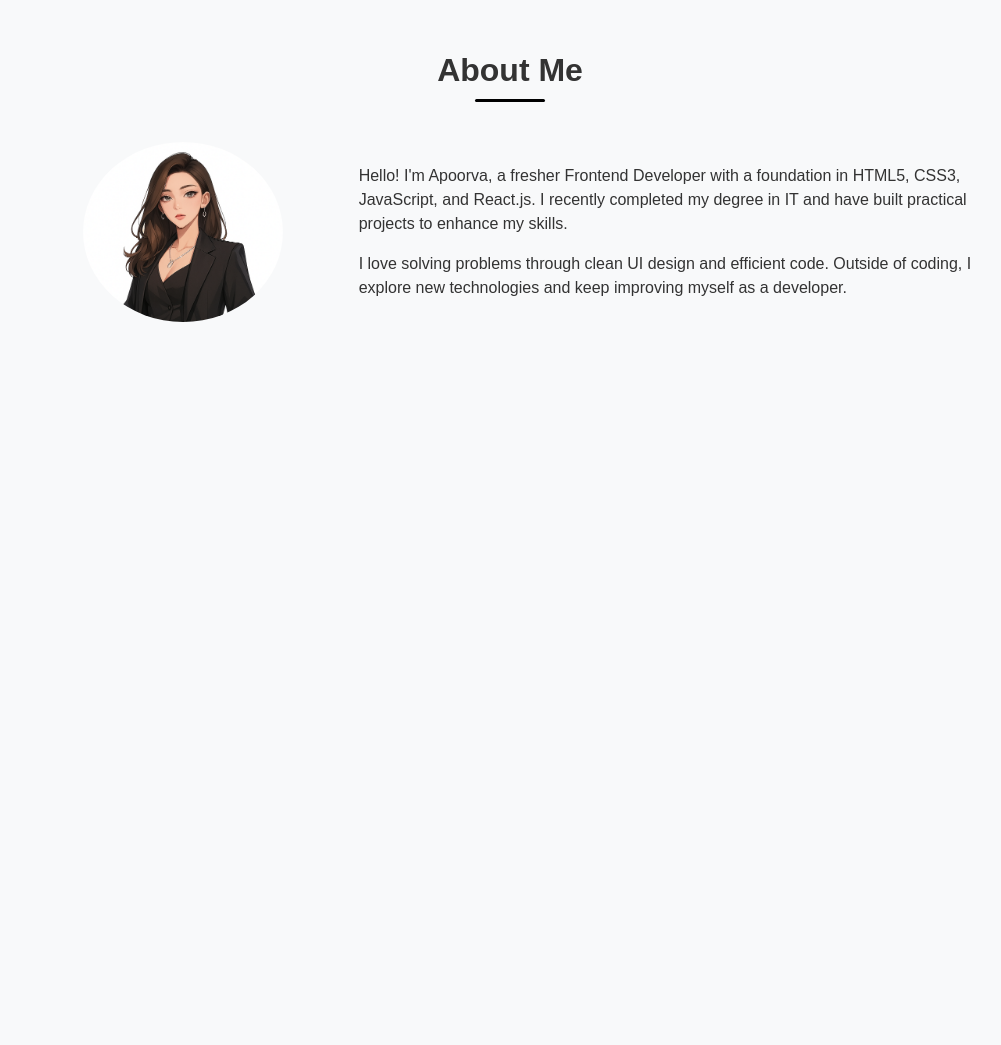
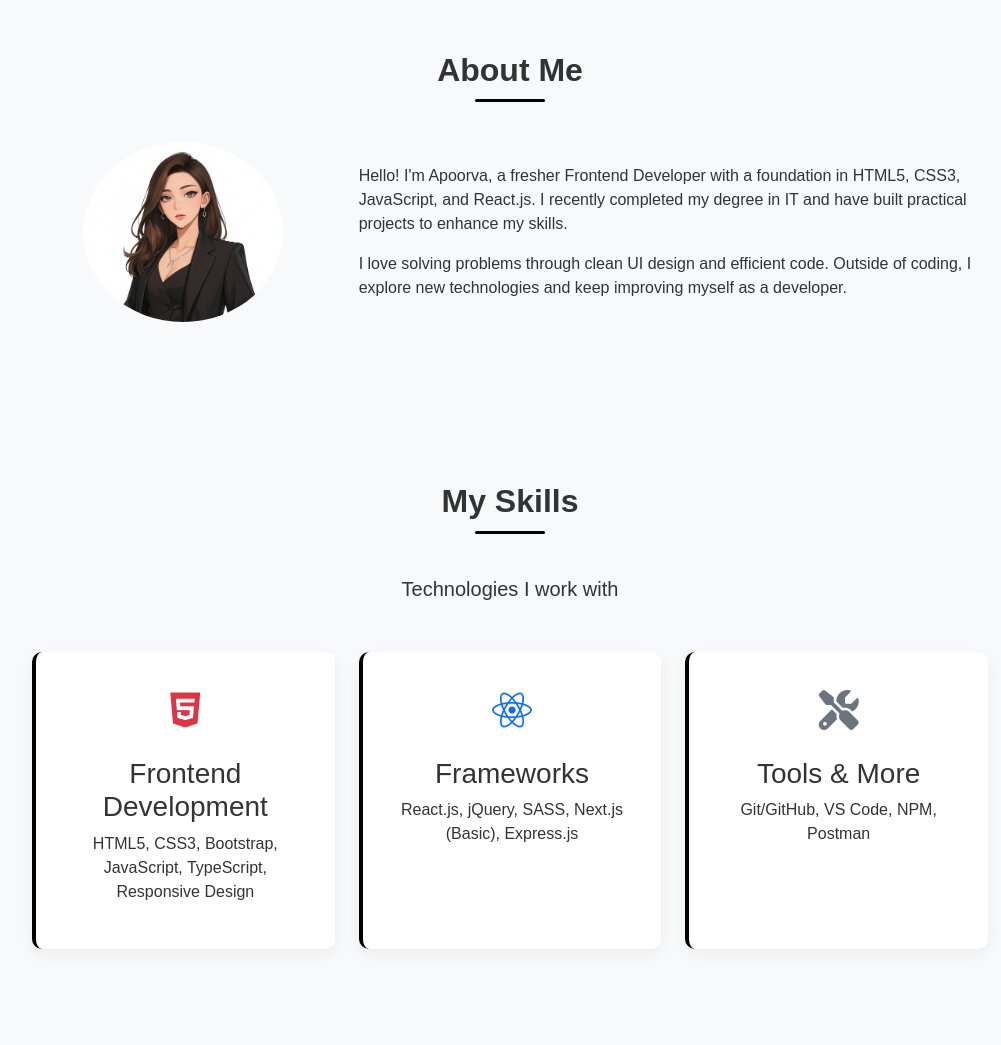
Before and after one commit to apurvadangre/my-portfolio, a plain HTML site: page public/index.html in a window 1280 px wide. Shown: the part 559-1604 px from the top of the page, without its empty margins (130-1131 px from the left). Before the commit the page ends 945 px from the top, so only its background shows below. Drawn offline with nearby package versions, Linux system fonts and the light colour scheme.

Commit message:
update skills section
add skills section and css

```diff
--- a/public/index.html
+++ b/public/index.html
@@ -133,7 +133,8 @@
     }
 
 
-    /* Skills */
+    /* Skills  section*/
+
     .skills-card {
       background: #fff;
       border-radius: 10px;
@@ -145,6 +146,7 @@
     }
     .skills-card:hover {
       transform: translateY(-8px);
+      cursor: pointer;
       box-shadow: 0 10px 20px rgba(0,0,0,0.15);
     }
     .skill-icon {
@@ -245,6 +247,47 @@
 
 <!-- skill section  -->
 
+<section id="skills" class="py-5" data-aos="zoom-in">
+        <div class="container py-5">
+            <div class="text-center mb-5 animate-on-scroll">
+                <h2 class="section-title fw-bold">My Skills</h2>
+                <p class="lead">Technologies I work with</p>
+            </div>
+
+            <div class="row g-4">
+                <div class="col-md-4 animate-on-scroll">
+                    <div class="skills-card text-center">
+                        <div class="skill-icon">
+                            <i class="fab fa-html5 text-danger"></i>
+                        </div>
+                        <h3>Frontend Development</h3>
+                        <p>HTML5, CSS3, Bootstrap, JavaScript, TypeScript, Responsive Design</p>
+                    </div>
+                </div>
+
+                <div class="col-md-4 animate-on-scroll">
+                    <div class="skills-card text-center">
+                        <div class="skill-icon">
+                            <i class="fab fa-react text-primary"></i>
+                        </div>
+                        <h3>Frameworks</h3>
+                        <p>React.js, jQuery, SASS, Next.js (Basic), Express.js</p>
+                    </div>
+                </div>
+
+                <div class="col-md-4 animate-on-scroll">
+                    <div class="skills-card text-center">
+                        <div class="skill-icon">
+                            <i class="fas fa-tools text-secondary"></i>
+                        </div>
+                        <h3>Tools & More</h3>
+                        <p>Git/GitHub, VS Code, NPM, Postman</p>
+                    </div>
+                </div>
+            </div>
+        </div>
+    </section>
+
 
 
 
```
